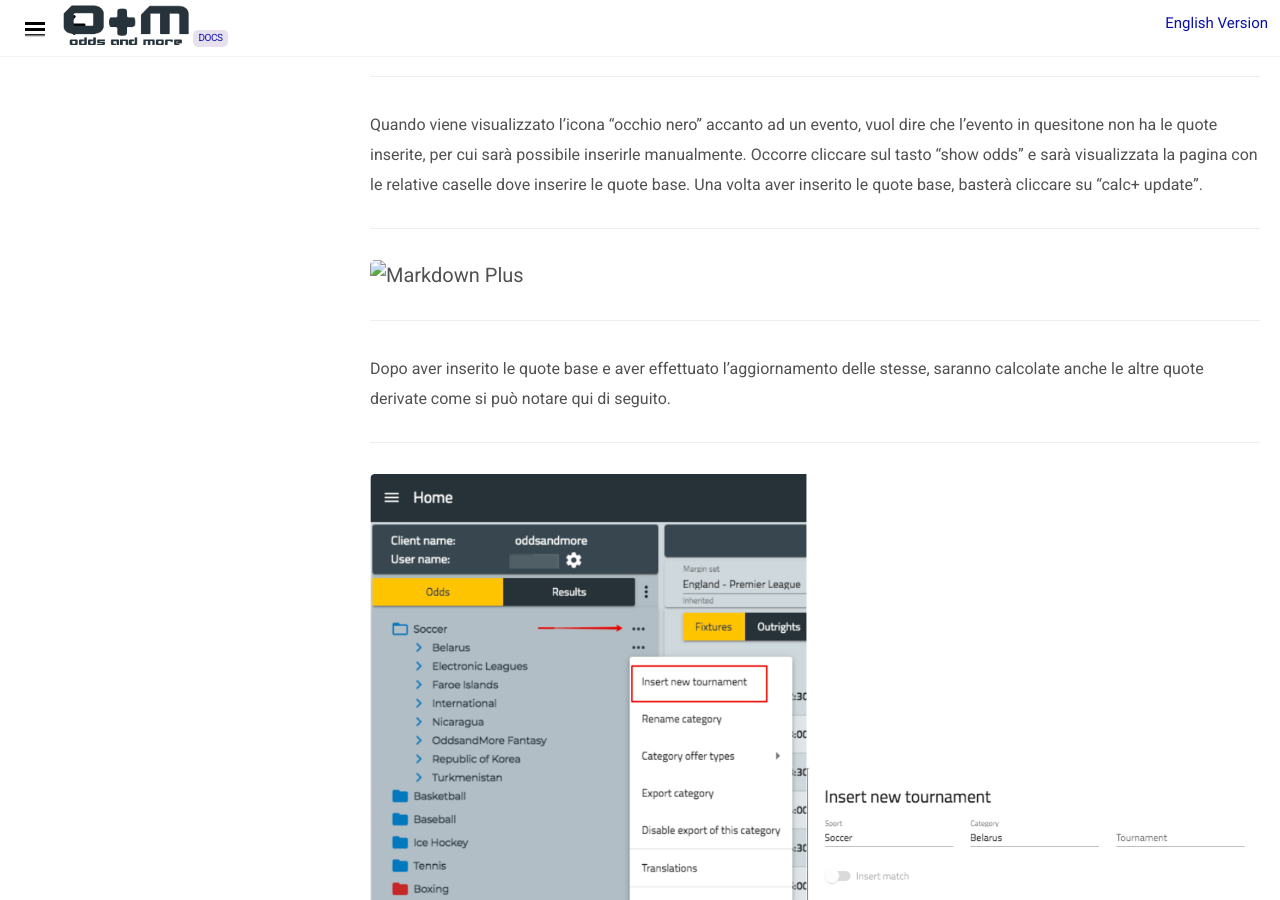
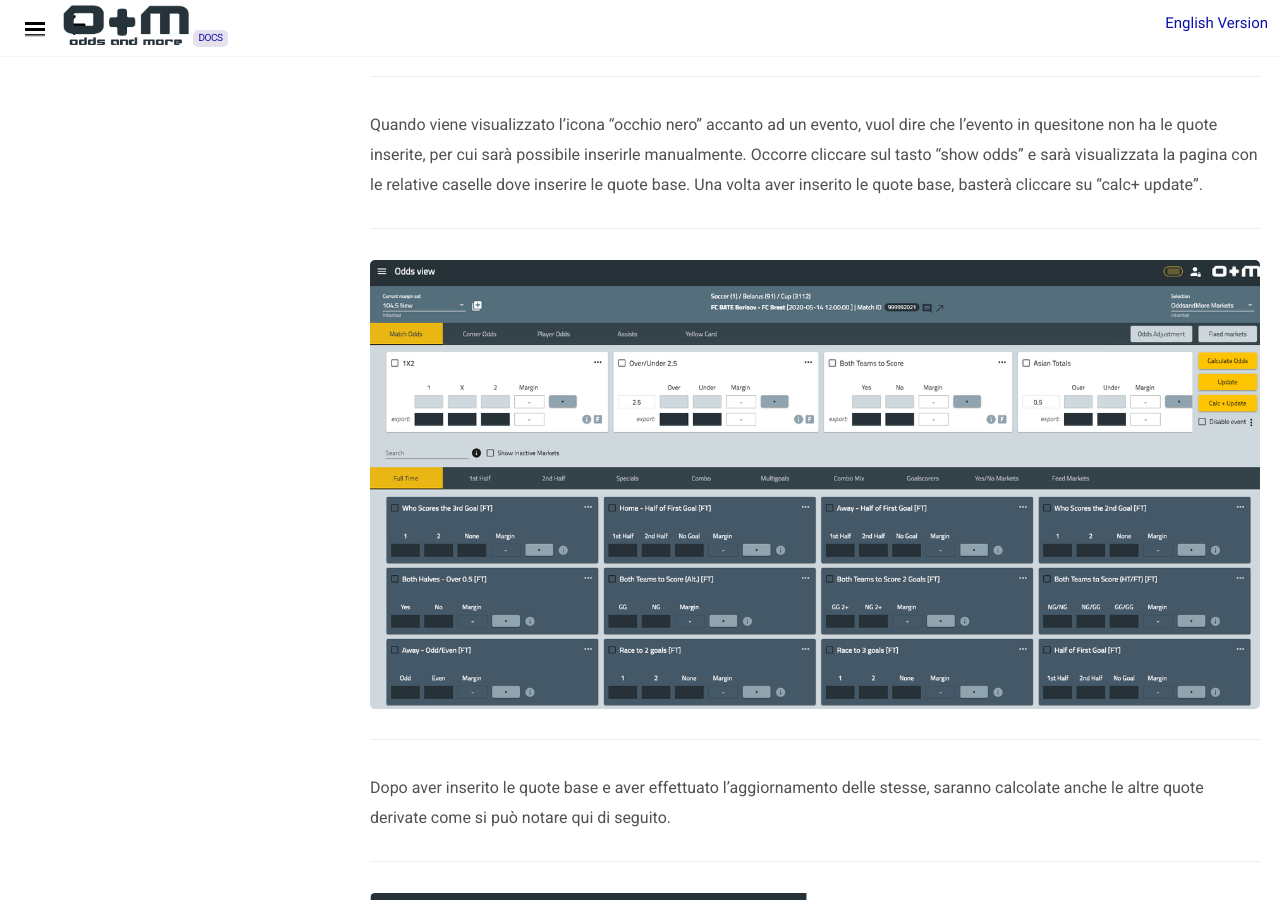
Before and after one commit to docsforodds/docs, a Jekyll site: the page built from docs/it/creazione-nuovi-eventi/index.md, in a window 1280 px wide and 900 px high, scrolled down 1714 px. Built offline with Jekyll 4.4.1, drawn with Linux system fonts in a browser that asks for light colours; nearby versions of some CDN libraries.

Commit message:
added image

```diff
--- a/docs/it/creazione-nuovi-eventi/index.md
+++ b/docs/it/creazione-nuovi-eventi/index.md
@@ -32,7 +32,7 @@ Occorre ricordare che ogni volta che vengono creati nuovi eventi, questi eredite
 
  ---
 
- ![Markdown Plus]({{site.baseurl}}/creazione-nuovi-mercati/odds-view.png)
+ ![Markdown Plus]({{site.baseurl}}/public/images/it/creazione-nuovi-mercati/odds-view.png)
 
  ---
 
```
